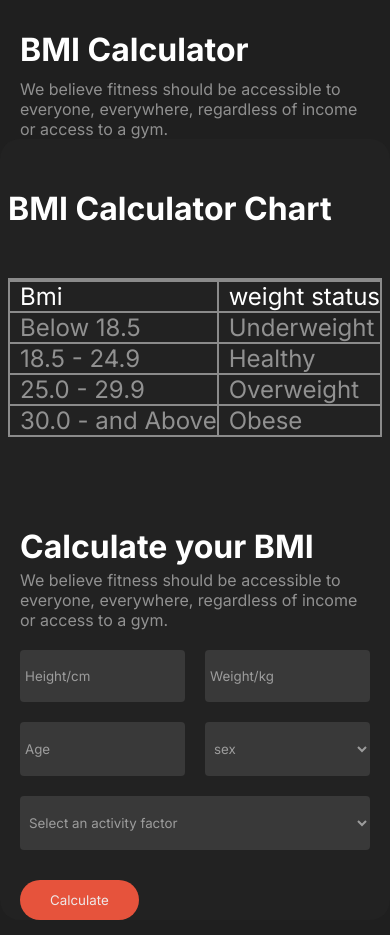
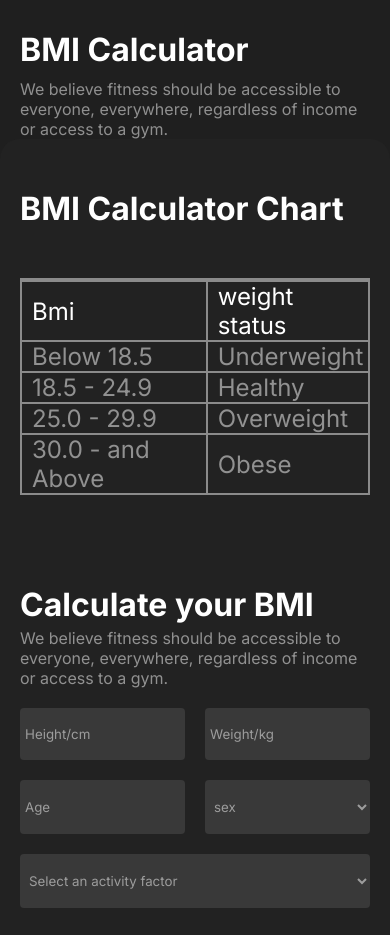
Before and after one commit to manna179/assignment-two-repository, a plain HTML site: page index.html in a window 390 px wide. Shown: the part 4260-5195 px from the top of the page. Drawn offline with Linux system fonts and the light colour scheme; a web font is replaced by a local one.

Commit message:
added table css

```diff
--- a/responsive/media.css
+++ b/responsive/media.css
@@ -921,6 +921,10 @@ hr{
     display: flex;
     flex-direction: column;
 }
+.table{
+    padding-left: 20px;
+    padding-right: 20px;
+}
 .carts{
     width: 100%;
     margin: 0 auto;
```
